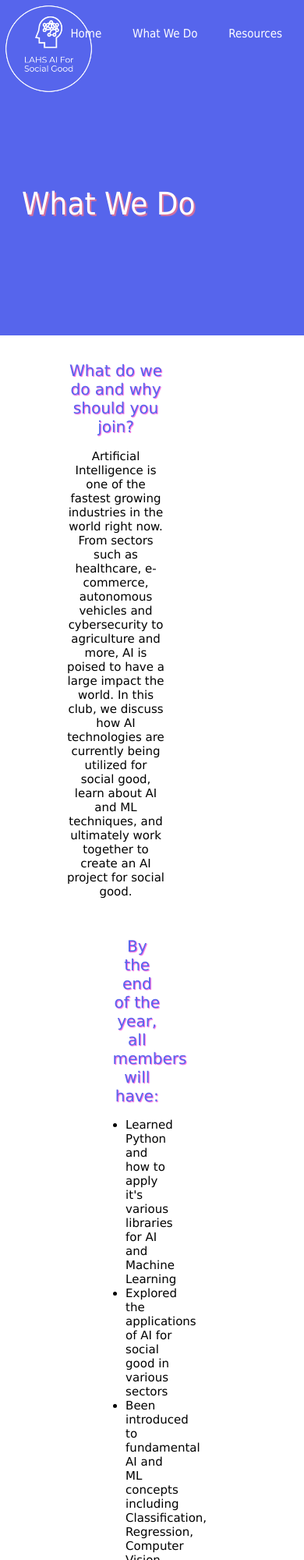
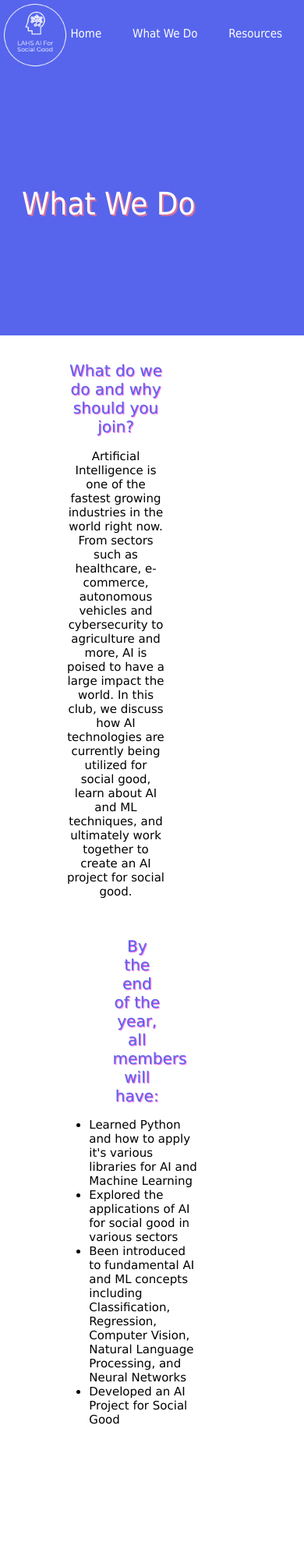
Before and after one commit to lahsai/lahsai.github.io, a plain HTML site: page about.html in a window 390 px wide. Shown: the top 2000 px of the page at 78% size. After the commit the page ends 1844 px from the top, so only its background shows below. Drawn offline with Linux system fonts and the light colour scheme.

Commit message:
Final Responsive Design Fixes?

```diff
--- a/style.css
+++ b/style.css
@@ -156,7 +156,7 @@ body {
 /*media query for responsive web design*/
 @media (max-width: 600px) {
   /*size of elements decreases*/
-  #logo {
+  .logo {
     width: 90px;
     height: 90px;
   }
@@ -173,7 +173,7 @@ body {
     font-size: 15px;
   }
 
-  .about-resources-top > h1{
+  .about-resources-top > h1 {
     font-size: 40px;
   }
 
@@ -184,7 +184,7 @@ body {
   .resources-flex-container {
     display: flex;
     flex-direction: column;
-    top: 50vh;
+    top: 40vh;
     position: relative;
     left: 12vw;
     width: 100%;
@@ -200,9 +200,9 @@ body {
 
   .club-goals > ul {
     font-size: 15px;
-    margin-left: 14vw;
+    margin-left: 2vw;
     text-align: left;
-    width: 200%;
+    width: 450%;
   }
 
   .club-goals > h2 {
```
